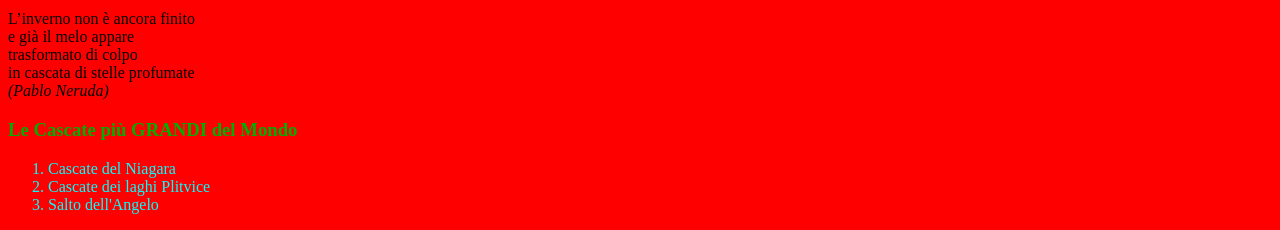
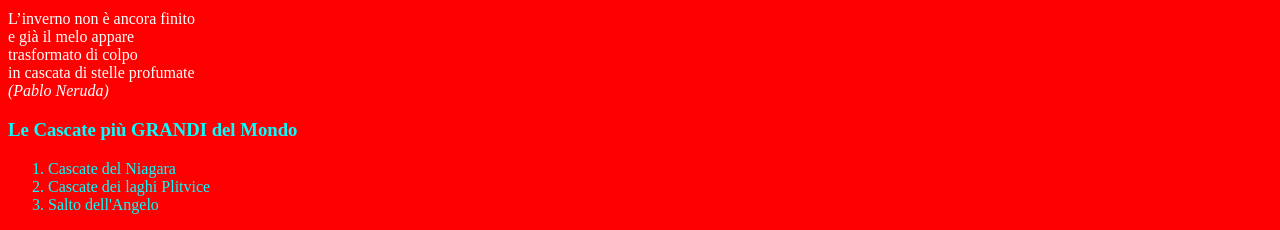
Before and after one commit to Simguet/SimonG, a plain HTML site: page index.html in a window 1280 px wide. Shown: the part 620-850 px from the top of the page. Drawn offline with Linux system fonts and the light colour scheme.

Commit message:
Update index.html

```diff
--- a/index.html
+++ b/index.html
@@ -7,9 +7,11 @@
 
     #poesia {
      color : rgb(255,255,255)
-      size : 21
     }
     #classifica {
+     color : rgb(0,255,255)
+    }
+    h3 {
      color : rgb(0,255,255)
     }
 
@@ -31,7 +33,6 @@ Benvenuti!
   <p id="poesia"> L’inverno non è ancora finito <br>e già il melo appare<br>trasformato di colpo<br>in cascata di stelle profumate<br><em>(Pablo Neruda)</em>
  </p>
  <h3><strong>
-  <font color= rgb(	0,255,255)>
   Le Cascate più GRANDI del Mondo
    </h3></strong></font>
  <ol id="classifica">
```
